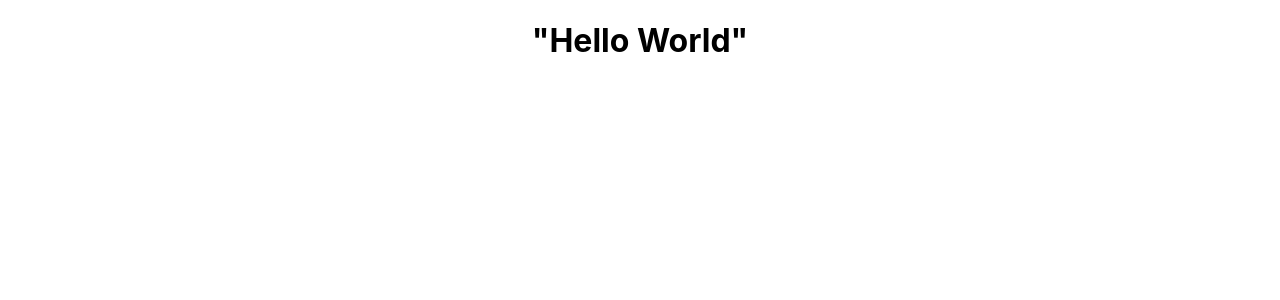
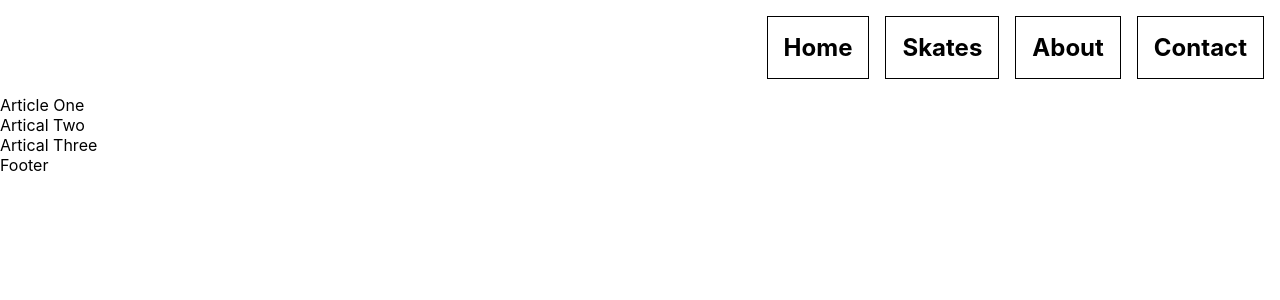
Before and after one commit to aliuwd927/basic-hp-app, a React (Create React App) app: page / in a window 1280 px wide. Shown: the top 300 px of the page. Built offline with nearby package versions, Linux system fonts and the light colour scheme.

Commit message:
added nav,section,footer

```diff
--- a/src/App.css
+++ b/src/App.css
@@ -1,38 +1,20 @@
-.App {
-  text-align: center;
+* {
+  margin: 0;
+  padding: 0;
+  box-sizing: border-box;
+}
+.navBar_ul {
+  list-style: none;
+  font-size: 1.5rem;
+  font-weight: bold;
+  display: flex;
+  flex-direction: row;
+  justify-content: flex-end;
+  padding: 1rem;
+  gap: 1rem;
 }
 
-.App-logo {
-  height: 40vmin;
-  pointer-events: none;
+.navBar_li {
+  border: 1px solid black;
+  padding: 1rem;
 }
-
-@media (prefers-reduced-motion: no-preference) {
-  .App-logo {
-    animation: App-logo-spin infinite 20s linear;
-  }
-}
-
-.App-header {
-  background-color: #282c34;
-  min-height: 100vh;
-  display: flex;
-  flex-direction: column;
-  align-items: center;
-  justify-content: center;
-  font-size: calc(10px + 2vmin);
-  color: white;
-}
-
-.App-link {
-  color: #61dafb;
-}
-
-@keyframes App-logo-spin {
-  from {
-    transform: rotate(0deg);
-  }
-  to {
-    transform: rotate(360deg);
-  }
-}
--- a/src/App.js
+++ b/src/App.js
@@ -1,10 +1,14 @@
 import "./App.css";
+import FooterSection from "./footer";
 import NavBar from "./nav";
+import SectionPage from "./section";
 
 function App() {
   return (
     <div className="App">
       <NavBar />
+      <SectionPage />
+      <FooterSection />
     </div>
   );
 }
--- /dev/null
+++ b/src/footer.jsx
@@ -0,0 +1,10 @@
+function FooterSection(){
+  let footer = (
+    <div className = "footer_Container">
+      <footer>Footer</footer>
+    </div>
+  )
+  return footer;
+}
+
+export default FooterSection;
--- a/src/nav.js
+++ /dev/null
@@ -1,5 +0,0 @@
-function NavBar() {
-  return <h1>"Hello World"</h1>;
-}
-
-export default NavBar;
--- /dev/null
+++ b/src/nav.jsx
@@ -0,0 +1,14 @@
+function NavBar() {
+  let navUI = (
+      <nav className = "navBar_container">
+        <ul className ="navBar_ul">
+          <li className ="navBar_li">Home</li>
+          <li className ="navBar_li">Skates</li>
+          <li className ="navBar_li">About</li>
+          <li className ="navBar_li">Contact</li>
+        </ul>
+      </nav>
+  );
+  return navUI;
+}
+export default NavBar;
--- /dev/null
+++ b/src/section.jsx
@@ -0,0 +1,12 @@
+function SectionPage(){
+  let section = (
+    <div className = "article_Container">
+      <article className = "article_one">Article One</article>
+      <article className = "article_two">Artical Two</article>
+      <article className = "article_three">Artical Three</article>
+    </div>
+  )
+  return section;
+}
+
+export default SectionPage;
```
